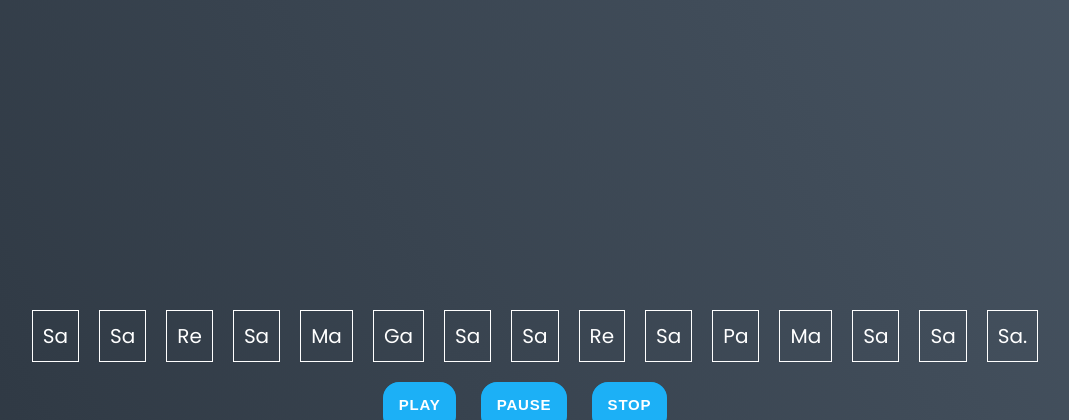
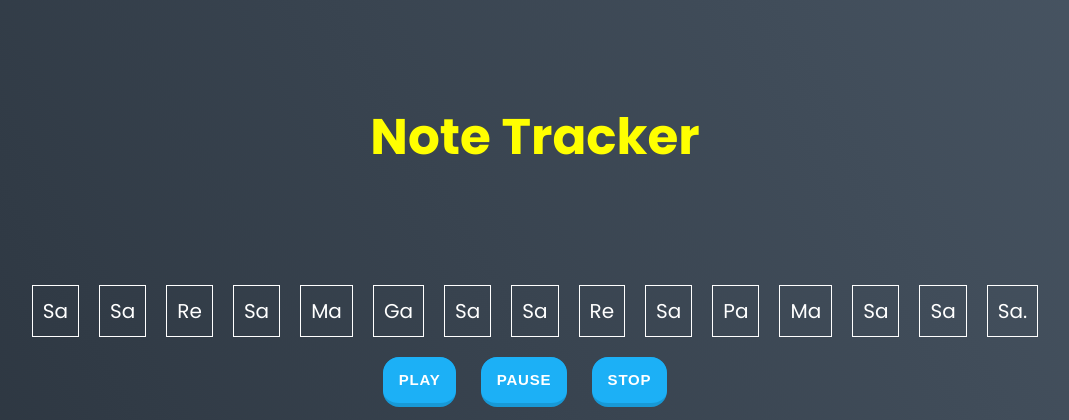
Before and after one commit to RajeevDash007/CD_2, a Flask app: page /notetracker in a window 1280 px wide. Shown: the top 420 px of the page, without its empty margins (105-1174 px from the left). Run offline with Flask 3, Linux system fonts and the light colour scheme; some libraries are stand-ins or nearby versions.

Commit message:
updated heading

```diff
--- a/templates/NoteTracker.html
+++ b/templates/NoteTracker.html
@@ -8,6 +8,7 @@
     <script src="https://cdn.jsdelivr.net/npm/tone@14.8.0/build/Tone.min.js"></script>
 </head>
 <body>
+    <h1>Note Tracker</h1>
     <div id="notes-container"></div>
     <button id="play">Play</button>
     <button id="pause">Pause</button>
```
